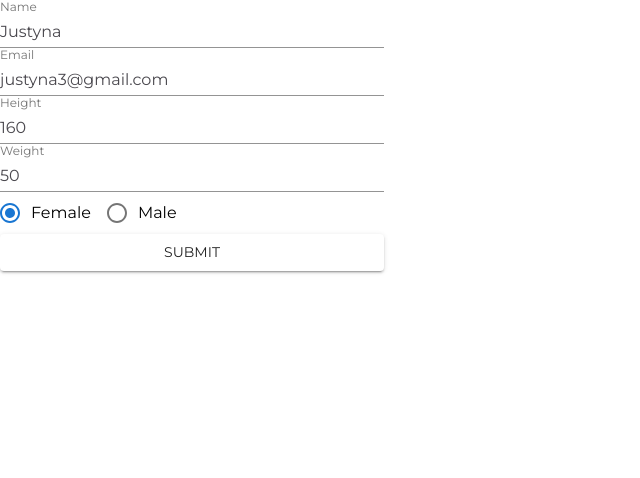
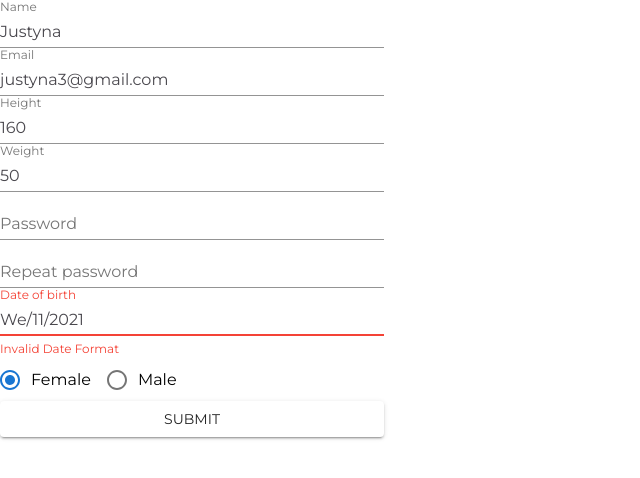
Before and after one commit to JustynaSmoliga/FitnessApp, a React (Create React App) app: page /registration in a window 1280 px wide. Shown: the top 478 px of the page, without its empty margins (0-640 px from the left). Built offline with nearby package versions, Linux system fonts and the light colour scheme.

Commit message:
old date picker added

```diff
--- a/package.json
+++ b/package.json
@@ -3,9 +3,11 @@
   "version": "0.1.0",
   "private": true,
   "dependencies": {
+    "@date-io/moment": "^1.3.13",
     "@material-ui/core": "^4.12.3",
     "@material-ui/icons": "^4.11.2",
     "@material-ui/lab": "^4.0.0-alpha.59",
+    "@material-ui/pickers": "^3.3.10",
     "@mui/icons-material": "^5.0.0",
     "@reduxjs/toolkit": "^1.6.0",
     "@testing-library/jest-dom": "^4.2.4",
--- a/src/App.tsx
+++ b/src/App.tsx
@@ -3,14 +3,17 @@ import PrivateRoute from "./features/private-route/PrivateRoute";
 import "./App.css";
 import Diary from "./features/diary/Diary";
 import Registration from "./features/registration/Registration";
+import { MuiPickersUtilsProvider } from "@material-ui/pickers";
+import MomentUtils from "@date-io/moment";
 
 function App() {
   return (
     <div className="App">
       <Switch>
         <Route path="/registration">
-          {/* <p>Registration</p> */}
-          <Registration />
+          <MuiPickersUtilsProvider utils={MomentUtils}>
+            <Registration />
+          </MuiPickersUtilsProvider>
         </Route>
         <Route path="/login">
           <p>Login</p>
--- a/src/features/registration/Registration.tsx
+++ b/src/features/registration/Registration.tsx
@@ -13,6 +13,7 @@ import {
   FormControlLabel,
   Radio,
 } from "@material-ui/core";
+import { DatePicker } from "@material-ui/pickers";
 
 enum Gender {
   MALE = "male",
@@ -36,9 +37,34 @@ const validationSchema = yup.object({
     .number()
     .min(1, "Weight should be positive number")
     .required("Weight is required"),
+  password: yup
+    .string()
+    .min(8, "Password should be of minimum 8 characters length")
+    .required("Password is required")
+    .matches(
+      /^(?=.*[A-Za-z])(?=.*\d)(?=.*[@$!%*#?&])[A-Za-z\d@$!%*#?&]{8,}$/,
+      "Must Contain 8 Characters, One Uppercase, One Lowercase, One Number and one special case Character"
+    ),
+  passwordConfirmation: yup
+    .string()
+    .required("You must repeat password")
+    .oneOf([yup.ref("password"), null], "Passwords must match"),
+  birthDate: yup.date().nullable(),
 });
 
+// const useStyles = makeStyles((theme: Theme) =>
+//   createStyles({
+// MuiPickersToolbar-toolbar"
+//     root: {
+//       "&.MuiPickersToolbar-toolbar": {
+//         backgroundColor: theme.palette.secondary.dark,
+//       },
+//     },
+//   })
+// );
+
 const Registration = () => {
+  // const classes = useStyles();
   const formik = useFormik({
     initialValues: {
       name: "Justyna",
@@ -46,6 +72,9 @@ const Registration = () => {
       height: 160,
       weight: 50,
       gender: Gender.FEMALE,
+      password: "",
+      passwordConfirmation: "",
+      birthDate: "",
     },
     validationSchema: validationSchema,
     onSubmit: (values) => {
@@ -95,7 +124,52 @@ const Registration = () => {
           error={formik.touched.weight && Boolean(formik.errors.weight)}
           helperText={formik.touched.weight && formik.errors.weight}
         />
-
+        <TextField
+          type="password"
+          name="password"
+          id="password"
+          label="Password"
+          value={formik.values.password}
+          onChange={formik.handleChange}
+          error={formik.touched.password && Boolean(formik.errors.password)}
+          helperText={formik.touched.password && formik.errors.password}
+        />
+        <TextField
+          type="password"
+          name="passwordConfirmation"
+          id="passwpasswordConfirmationord"
+          label="Repeat password"
+          value={formik.values.passwordConfirmation}
+          onChange={formik.handleChange}
+          error={
+            formik.touched.passwordConfirmation &&
+            Boolean(formik.errors.passwordConfirmation)
+          }
+          helperText={
+            formik.touched.passwordConfirmation &&
+            formik.errors.passwordConfirmation
+          }
+        />
+        <DatePicker
+          name="birthDate"
+          clearable
+          value={formik.values.birthDate}
+          openTo="year"
+          format="dd/MM/yyyy"
+          disableFuture
+          // placeholder="10/10/2018"
+          // views={["year", "month", "date"]}
+          onChange={(date) => formik.setFieldValue("birthDate", date)}
+          // minDate={new Date()}
+          label="Date of birth"
+        />
+        {/* <TextField
+          type="date"
+          id="birthDate"
+          name="birthDate"
+          value={formik.values.birthDate}
+          onChange={(date) => formik.setFieldValue("birthDate", date)}
+        ></TextField> */}
         <FormControl component="fieldset">
           <RadioGroup
             row
@@ -132,9 +206,10 @@ export default Registration;
 //email
 //wzrost
 //waga
-//cel (czy chce schudnac, przytyc, utrzymac wage)
 //plec
+//haslo
+
+//cel (czy chce schudnac, przytyc, utrzymac wage
 //data urodzenia
 //waga docelowa
 //poziom aktywnosci fizycznej
-//haslo
--- a/src/theme/customMaterialUiTheme.ts
+++ b/src/theme/customMaterialUiTheme.ts
@@ -1,10 +1,10 @@
-import { createMuiTheme } from "@material-ui/core/styles";
+import { createTheme } from "@material-ui/core/styles";
 
-export const mainTheme = createMuiTheme({
+export const mainTheme = createTheme({
   palette: {
     primary: {
       main: "#ffffff",
-      dark:"#f5f5f5"
+      dark: "#f5f5f5",
     },
     secondary: {
       main: "#1976d2",
```
Also changed, not shown: 1 other file (tests, documents, lock files or other folders).
